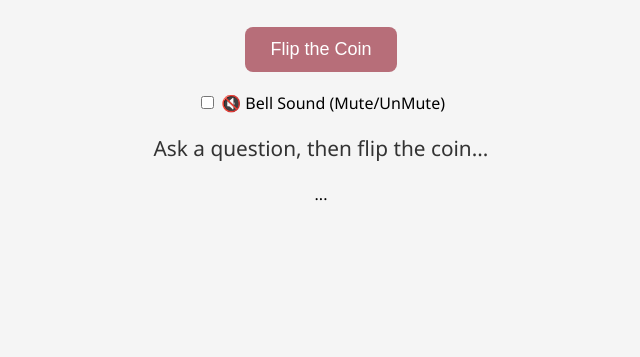
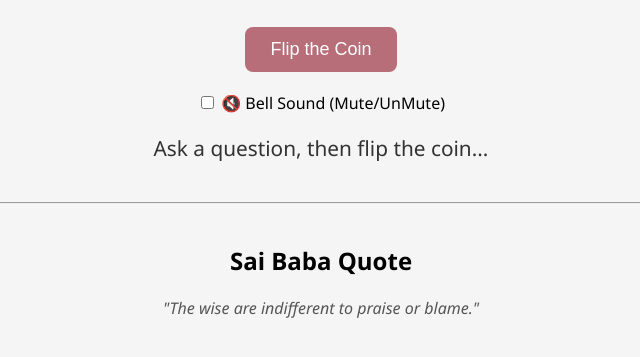
Before and after one commit to Karthikinnoppl/saibaba-coin-flip, a plain HTML site: page index.html in a window 1280 px wide. Shown: the part 345-702 px from the top of the page, without its empty margins (319-959 px from the left). Drawn offline with Linux system fonts and the light colour scheme.

Commit message:
Add random Sai Baba quote section on page load

```diff
--- a/index.html
+++ b/index.html
@@ -20,7 +20,12 @@
   </label>
   <p id="resultText">Ask a question, then flip the coin...</p>
 
+  <hr style="margin: 40px 0;">
+  <div id="quoteSection">
+    <h2>Sai Baba Quote</h2>
+    <p id="quoteText" style="font-style: italic; color: #555;"></p>
+  </div>
+
   <script src="script.js"></script>
 </body>
 </html>
-...
--- a/script.js
+++ b/script.js
@@ -22,6 +22,40 @@ const results = [
   }
 ];
 
+const saibabaQuotes = [
+  "Why fear when I am here?",
+  "If you look to me, I look to you.",
+  "Trust in me and your prayer shall be answered.",
+  "I am formless and everywhere.",
+  "I will never forsake anyone who relies on me.",
+  "Be patient. Your struggles will end.",
+  "Surrender to me and I shall protect you.",
+  "I shall be active and vigorous even from my tomb.",
+  "Have faith and patience — Shraddha and Saburi.",
+  "I draw to me my man from far off or even across the seven seas.",
+  "I am the inner ruler of all and seated in your hearts.",
+  "Meditate on me, and you will see me.",
+  "My business is to give blessings.",
+  "Whatever you do, wherever you may be, always bear this in mind: I am always aware of everything you do.",
+  "I feel for you in all times of sorrow.",
+  "Even a leaf moves not without my will.",
+  "I am your servant, and you are my master — so lead me.",
+  "I will take you across the ocean of life.",
+  "Do not be obsessed by egotism, imagining that you are the cause of action.",
+  "I am ever living to help and guide all who come to me.",
+  "Love all. Serve all.",
+  "I give people what they want in the hope that they will begin to want what I want to give them.",
+  "Let your mind be in me and your body work.",
+  "The wise are indifferent to praise or blame.",
+  "He who remembers me always, I shall take care of him."
+];
+
+// Show a random Sai Baba quote on load
+const quoteText = document.getElementById("quoteText");
+const randomQuote = saibabaQuotes[Math.floor(Math.random() * saibabaQuotes.length)];
+quoteText.textContent = `"${randomQuote}"`;
+
+
 flipButton.addEventListener("click", () => {
   if (soundEnabled) {
     bellSound.currentTime = 0;
```
